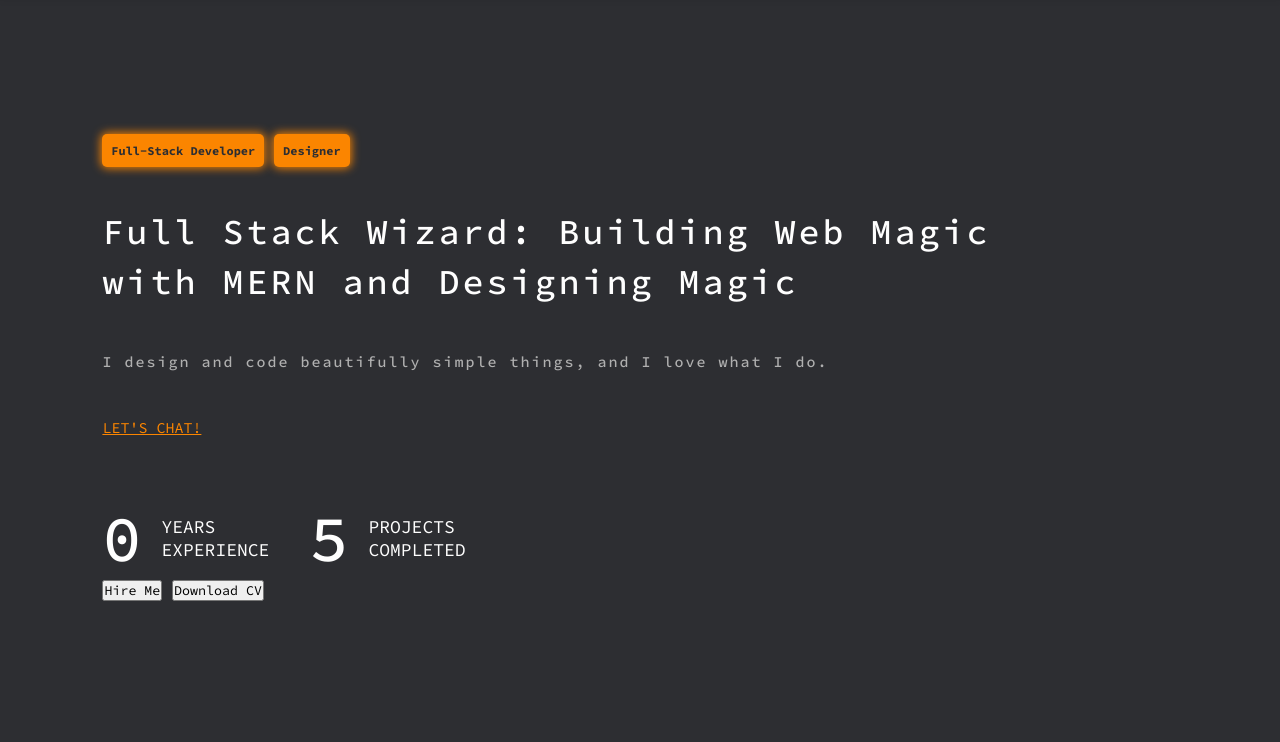
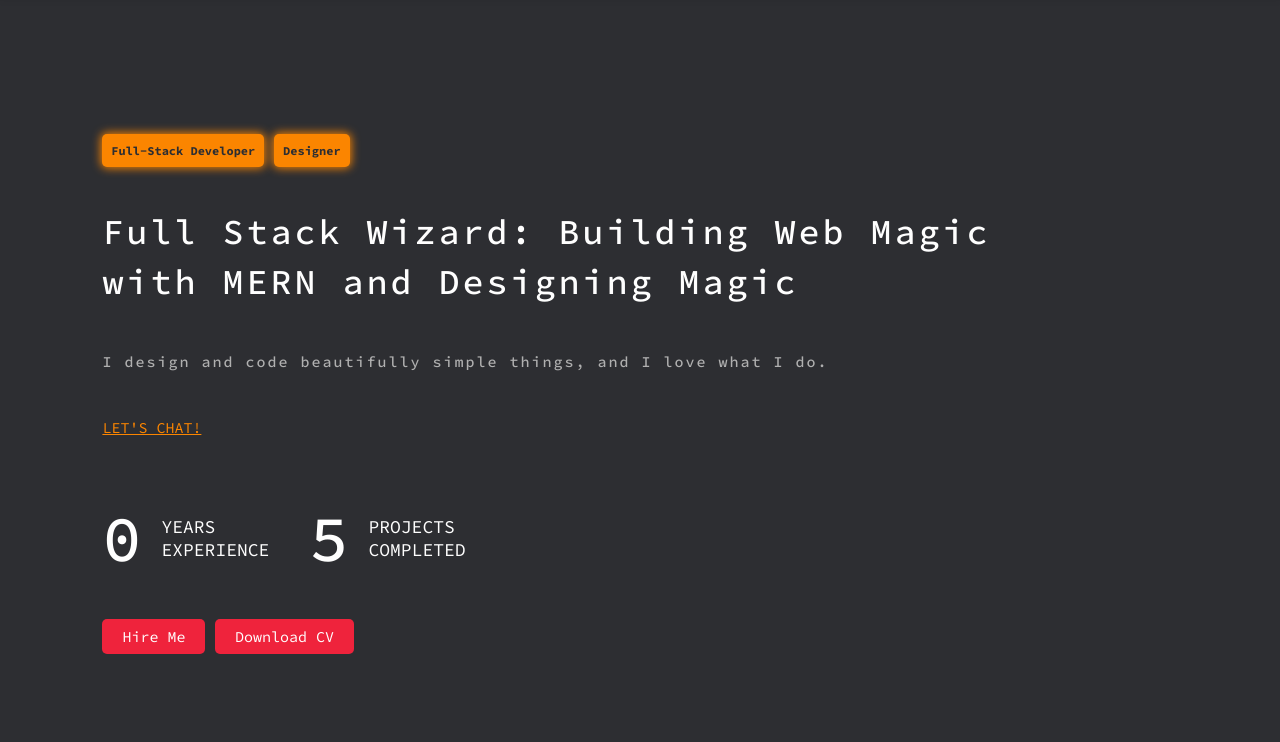
Before and after one commit to salihkm0/my-portfolio, a plain HTML site: page index.html in a window 1280 px wide. Shown: the part 58-800 px from the top of the page. Drawn offline with Linux system fonts and the light colour scheme.

Commit message:
Update style.css

```diff
--- a/style.css
+++ b/style.css
@@ -194,6 +194,19 @@ section.Hero .body-tail h1{
 section.Hero .body-tail p{
     font-size: 18px;
     padding-right: 40px;
+}
+section.Hero .hero-btn{
+    margin: 40px 0;
+}
+section.Hero .hero-btn button{
+    padding: 8px 20px;
+    background: #ef233c;
+    border: none;
+    outline: none;
+    font-size: 15px;
+    color: #fff;
+    border-radius: 5px;
+    cursor: pointer;
 }
 /* -------------------- Introduction------------------------- */
 
```
